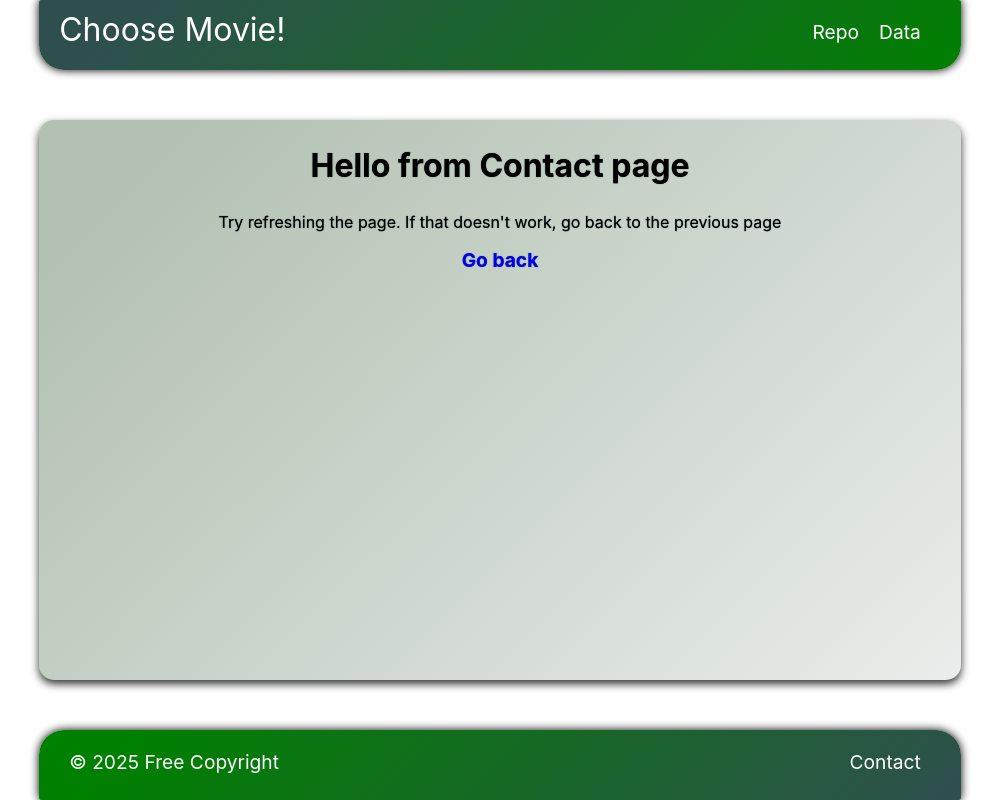
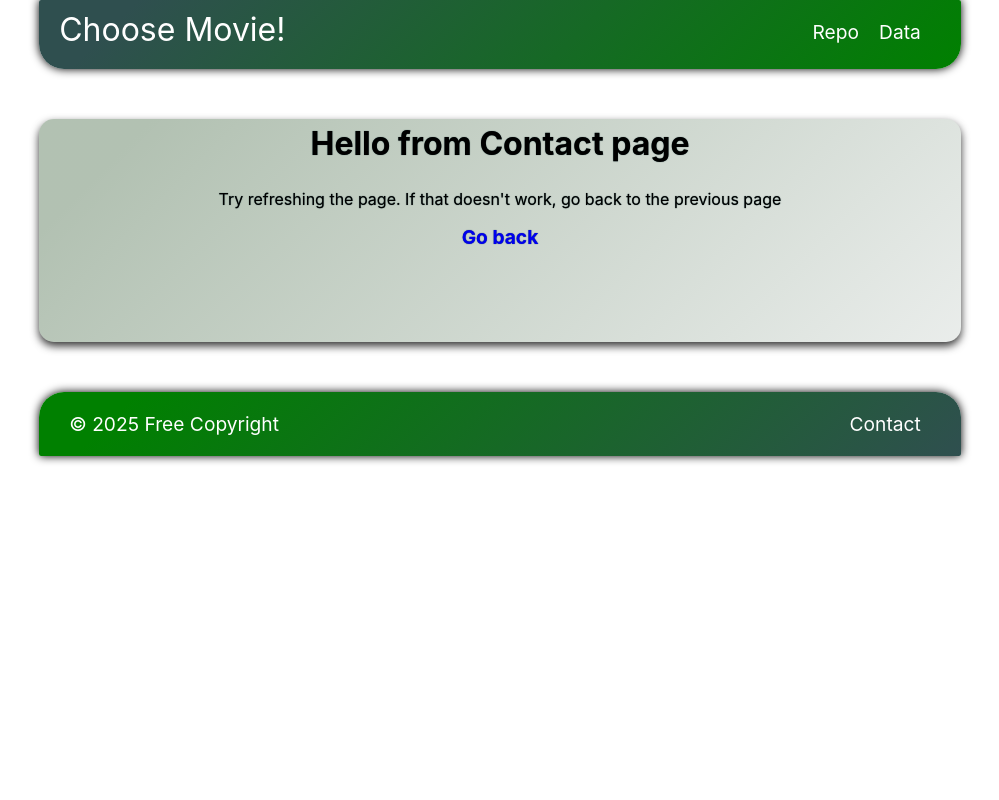
Before and after one commit to rudikrudik/chooseMovie, a React (Create React App) app: page /contacts in a window 1280 px wide. Shown: the whole page, without its empty margins (140-1139 px from the left). Built offline with nearby package versions, Linux system fonts and the light colour scheme; no server answers; the HTML template or start-up script is replaced by a standard one.

Commit message:
edit css style

```diff
--- a/src/Pages/Movie.jsx
+++ b/src/Pages/Movie.jsx
@@ -44,7 +44,6 @@ function Movie() {
                     <div className="movie-img">
                         <DefaultCardImage data={data.poster}/>
                     </div>
-
                     <div className="movie-data-text">
                         <p><span>Title: </span>{data.title}</p>
                         <p><span>Year: </span>{data.year}</p>
@@ -64,7 +63,6 @@ function Movie() {
                             <Ratings data={from.data}/>
                         </div>
                     </div>
-
                 </div>
                 <div className="movie-data-more wrapper-movie">
                     <p>{data.plot}</p>
--- a/src/index.css
+++ b/src/index.css
@@ -5,13 +5,14 @@ body {
   'Helvetica Neue', sans-serif;
   -webkit-font-smoothing: antialiased;
   -moz-osx-font-smoothing: grayscale;
+  overflow-x: hidden;
 }
 
 .wrap {
-  display: flex;
+{/*  display: flex;
   flex-flow: column nowrap;
   width: 100vw;
-  height: 100vh;
+  height: 100vh; */}
 }
 
 a {
@@ -19,7 +20,7 @@ a {
 }
 
 .header {
-  flex: 0 0 70px;
+{/*flex: 0 0 70px;*/}
   background: linear-gradient(135deg, darkslategrey 10%, green);
   margin:0 14% 0 14%;
   border-radius: 2px 2px 25px 25px;
@@ -27,7 +28,7 @@ a {
 }
 
 .footer {
-  flex: 0 0 70px;
+{/*flex: 0 0 70px;*/}
   background: linear-gradient(135deg, green 10%, darkslategrey);
   margin: 0 14% 0 14%;
   border-radius: 25px 25px 2px 2px;
@@ -35,14 +36,13 @@ a {
 }
 
 .main {
-  display: flex;
-  flex: 1 1 auto;
+{/*flex: 1 1 auto;*/}
   margin: 50px 14% 50px 14%;
 }
 
 .wrapper-header {
   display: flex;
-  height: 100%;
+{/*height: 100%;*/}
 }
 
 .header-logo {
@@ -70,8 +70,8 @@ a {
 
 .wrapper-footer {
   display: flex;
-  height: 100%;
-  margin-bottom: 0;
+{/*height: 100%;
+  margin-bottom: 0;*/}
 }
 
 .footer-copyright {
@@ -98,7 +98,7 @@ a {
 }
 
 .wrapper-movies {
-  flex: 2 1 auto;
+  {/*flex: 2 1 auto;*/}
 }
 
 .movies {
@@ -339,13 +339,12 @@ input[type=search]
   border-radius: 15px;
   box-shadow: 0 4px 8px rgba(0, 0, 0, 0.8);
   text-shadow: 0 0 1px darkslategrey;
-  flex: 1 1 auto;
+  {/*flex: 1 1 auto;*/}
 }
 
 .wrapper-movie {
-  display: grid;
-  gap: 20px;
-  grid: auto-flow / 320px 66%;
+  display: flex;
+  flex-wrap: wrap;
 }
 
 .movie-img {
@@ -361,7 +360,7 @@ input[type=search]
 }
 
 .movie-data-text {
-  margin-top: 20px;
+  margin: 20px 0 0 20px;
 }
 
 .movie-data-link {
```
